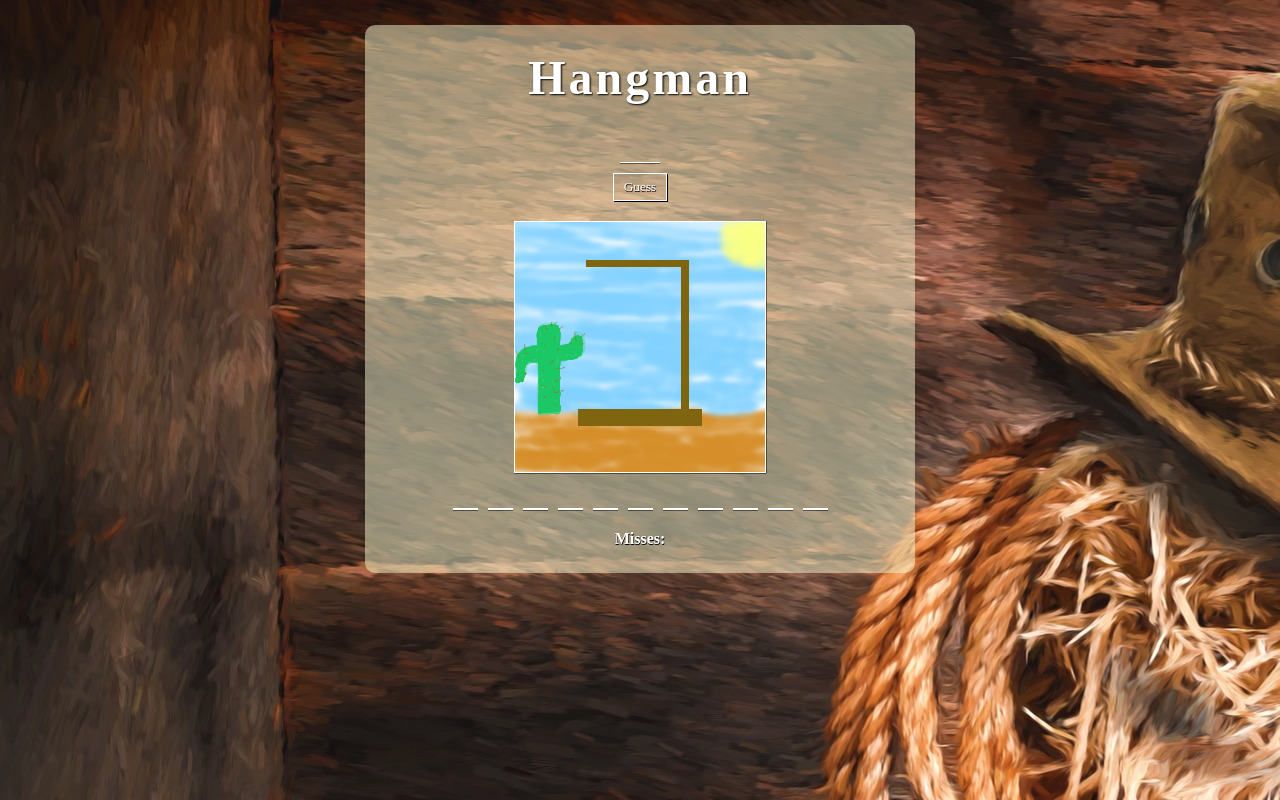
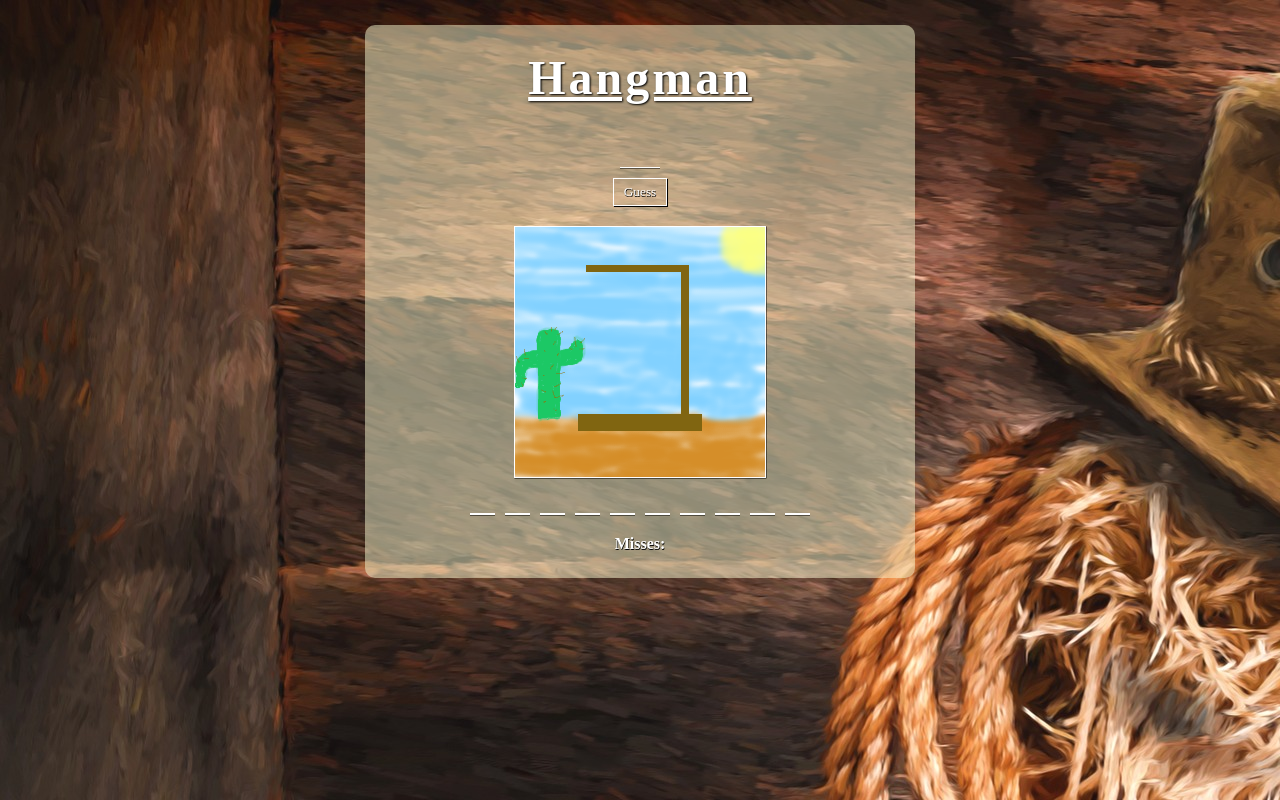
Before and after one commit to jacobdlewis/hangman, a React (Create React App) app: page / in a window 1280 px wide. Built offline with nearby package versions, Linux system fonts and the light colour scheme; the HTML template or start-up script is replaced by a standard one.

Commit message:
Added words for variety.

```diff
--- a/src/components/game/Game.css
+++ b/src/components/game/Game.css
@@ -11,6 +11,7 @@
   font-family: 'Rye', 'cursive';
   font-size: 3em;
   letter-spacing: 3px;
+  text-decoration: underline;
   text-shadow: 1px 1px 2px black;
-  margin: 0px auto;
+  margin: 0px auto 5px auto;
 }
--- a/src/data/words.js
+++ b/src/data/words.js
@@ -6,7 +6,13 @@ const words = [
   'concatenate',
   'string',
   'float',
-  'git'
+  'git',
+  'whitespace',
+  'list',
+  'integer',
+  'function',
+  'stylesheet',
+  'template'
 ];
 
 export default words;
```
